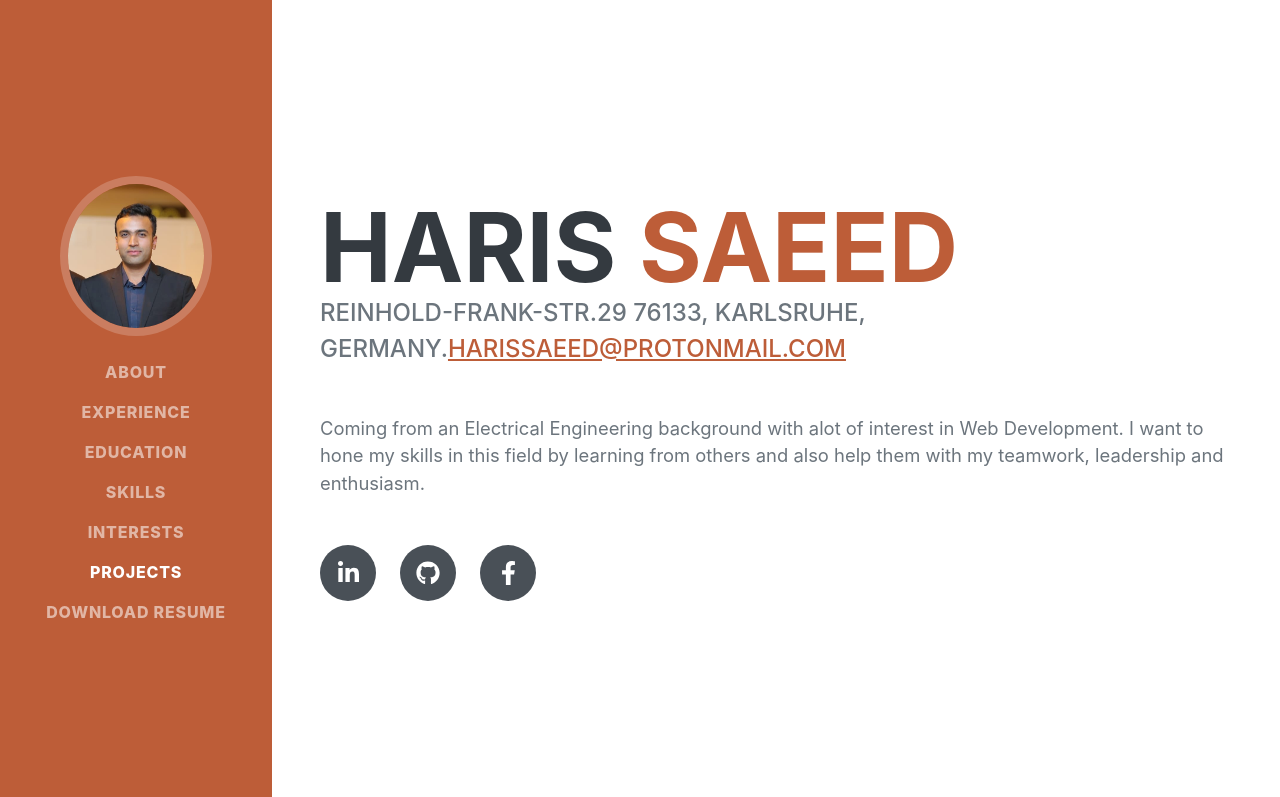
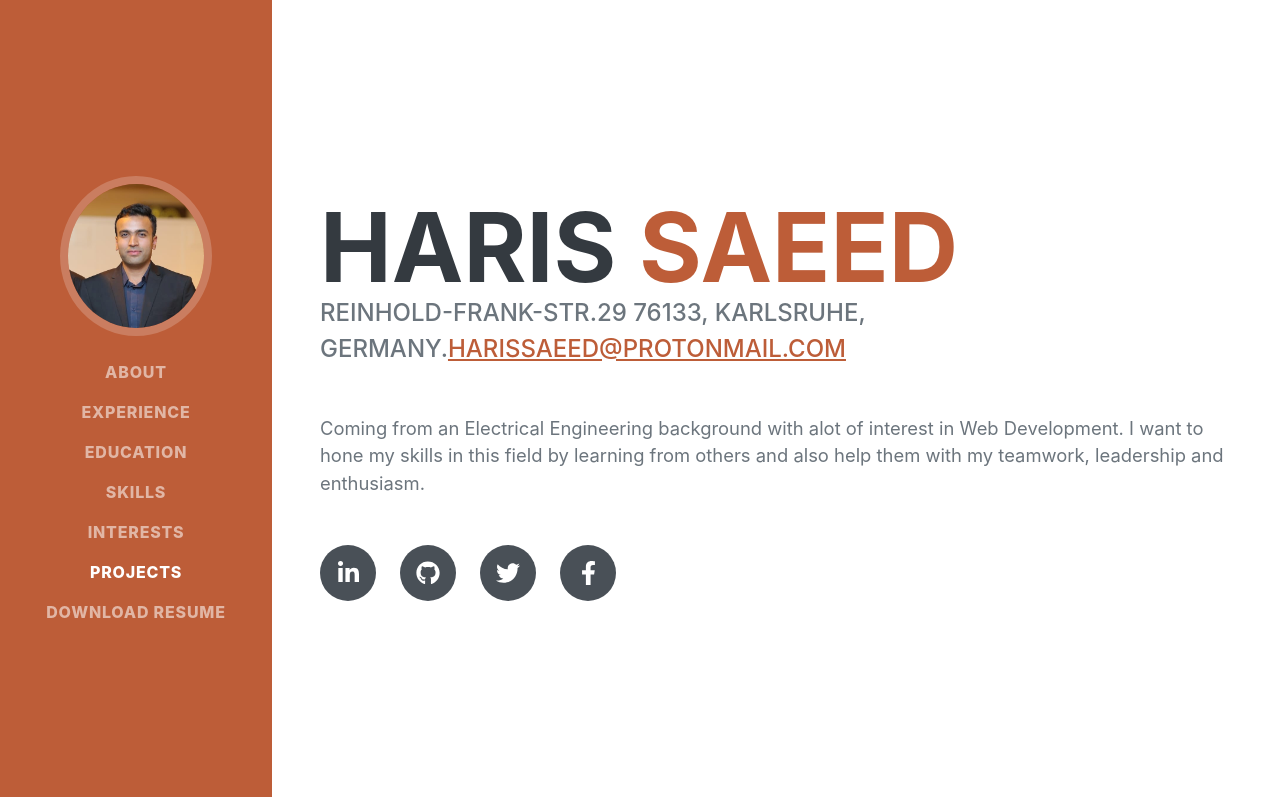
Before and after one commit to harris012/portfolio, a website: page src/pug/index.pug in a window 1280 px wide. Shown: the top 797 px of the page. Drawn offline with nearby package versions, Linux system fonts and the light colour scheme; files that its build step writes are made by us from their sources; files whose address does not match are found by name; a web font is replaced by a local one.

Commit message:
added twitter icon

```diff
--- a/src/pug/index.pug
+++ b/src/pug/index.pug
@@ -67,8 +67,8 @@ html(lang='en')
                             i.fab.fa-linkedin-in
                         a.social-icon(href='https://github.com/harris012')
                             i.fab.fa-github
-                        //- a.social-icon(href='#!')
-                        //-     i.fab.fa-twitter
+                        a.social-icon(href='#!')
+                            i.fab.fa-twitter
                         a.social-icon(href='https://www.facebook.com/harissaeed93/')
                             i.fab.fa-facebook-f
 
```
Also changed, not shown: README.md, dist/index.html.
